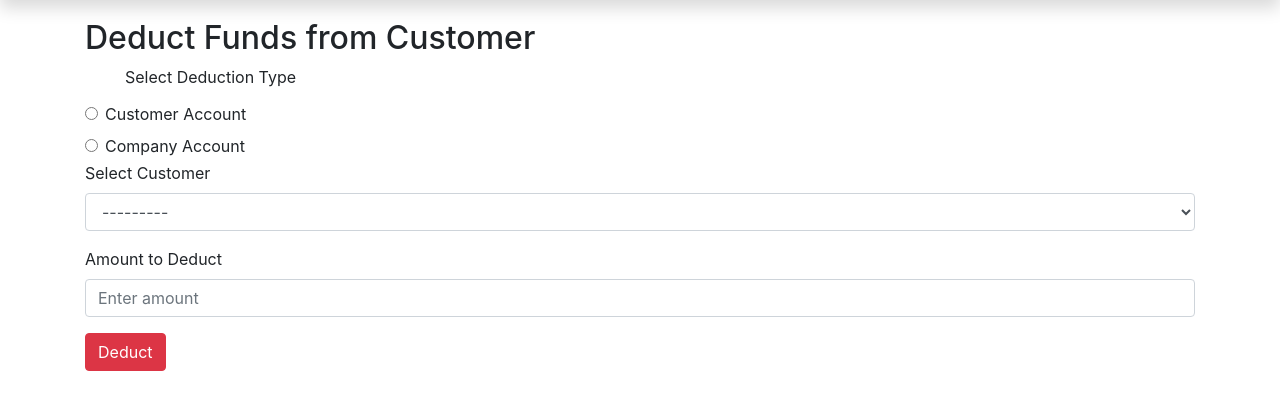
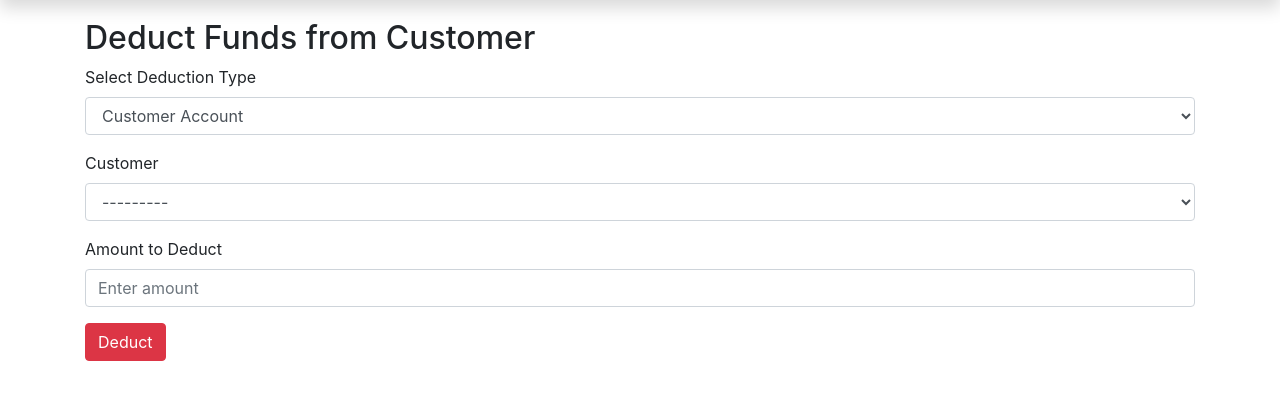
Before and after one commit to chrispydev/dogmastarventur, a Django app: page /dashboard/deduct/ in a window 1280 px wide. Shown: the part 69-479 px from the top of the page. Run offline with Django 5.2, Linux system fonts and the light colour scheme; a user stored in the database is signed in; data comes from the database, SQL or seed files in the repository.

Commit message:
feat(file name): done with backend deduction features

```diff
--- a/savings/forms.py
+++ b/savings/forms.py
@@ -1,5 +1,5 @@
 from django import forms
-from savings.models import Collection, Customer
+from savings.models import Collection, Customer, Deduction
 
 
 class CollectionForm(forms.ModelForm):
@@ -22,24 +22,16 @@
         }
 
 
-class DeductionForm(forms.Form):
-    DEDUCTION_CHOICES = [
-        ('customer', 'Customer Account'),
-        ('company', 'Company Account')
-    ]
-
+class DeductionForm(forms.ModelForm):
     deduction_type = forms.ChoiceField(
-        choices=DEDUCTION_CHOICES,
-        widget=forms.RadioSelect(attrs={'class': 'form-check-input'})
+        choices=Deduction.DEDUCTION_CHOICES,
+        widget=forms.Select(attrs={'class': 'form-control'})
     )
-
     customer = forms.ModelChoiceField(
         queryset=Customer.objects.all(),
         required=False,
-        label="Select Customer",
         widget=forms.Select(attrs={'class': 'form-control'})
     )
-
     amount = forms.DecimalField(
         min_value=0.01,
         max_digits=10,
@@ -48,3 +40,22 @@
         widget=forms.NumberInput(
             attrs={'class': 'form-control', 'placeholder': 'Enter amount'})
     )
+
+    class Meta:
+        model = Deduction
+        fields = ['deduction_type', 'customer', 'amount']
+
+    def clean(self):
+        cleaned_data = super().clean()
+        deduction_type = cleaned_data.get("deduction_type")
+        customer = cleaned_data.get("customer")
+
+        if deduction_type == "customer" and not customer:
+            raise forms.ValidationError(
+                "Please select a customer for a customer deduction.")
+
+        if deduction_type == "company" and customer:
+            raise forms.ValidationError(
+                "Do not select a customer when deducting from the company account.")
+
+        return cleaned_data
--- a/savings/models.py
+++ b/savings/models.py
@@ -1,11 +1,9 @@
 from django.db import models
 from django.contrib.auth.models import User
 from PIL import Image, ImageFile
-from django.core.files.storage import default_storage
-from datetime import datetime
+from django.utils.timezone import now
 import random
 import string
-from django.utils.timezone import now
 
 ImageFile.LOAD_TRUNCATED_IMAGES = True  # Allow truncated images to be loaded
 
@@ -17,10 +15,25 @@
         return self.user.username
 
 
-def set_customer_creator(worker):
-    """Callback function to set the created_by field when a Worker is deleted."""
-    # Assuming that the worker who created this customer is still available
-    return worker.created_by  # Adjust this as needed based on your logic
+class CompanyAccount(models.Model):
+    balance = models.DecimalField(
+        max_digits=12, decimal_places=2, default=0.00)
+
+    @classmethod
+    def get_instance(cls):
+        """Ensures there is only one company account."""
+        instance, _ = cls.objects.get_or_create(id=1)
+        return instance
+
+    def update_balance(self):
+        """Ensures company balance matches total customer balances."""
+        total_customer_balance = Customer.objects.aggregate(models.Sum('balance'))[
+            'balance__sum'] or 0.00
+        self.balance = total_customer_balance
+        self.save()
+
+    def __str__(self):
+        return f"Company Account - Balance: GH₵{self.balance}"
 
 
 class Customer(models.Model):
@@ -31,27 +44,29 @@
         upload_to='media_file', default='default.jpg')
     created_by = models.ForeignKey(
         Worker,
-        # Set the worker who created this when the worker is deleted
-        on_delete=models.SET(set_customer_creator),
+        on_delete=models.SET_NULL,  # ✅ Use SET_NULL instead of a function
         null=True,
         blank=True,
         related_name='customers_created'
     )
-    joined = models.DateTimeField(
-        auto_now_add=True)  # Changed to DateTimeField
+
+    joined = models.DateTimeField(auto_now_add=True)
     account_number = models.CharField(
-        max_length=30, unique=True, blank=True, null=True
-    )
+        max_length=30, unique=True, blank=True, null=True)
 
     def __str__(self):
         return self.name
 
     def save(self, *args, **kwargs):
-        # Generate account_number if it doesn't already exist
+        """Save customer balance and update company balance"""
         if not self.account_number:
             self.account_number = self.generate_account_number()
 
-        super().save(*args, **kwargs)  # Save the instance first to access image paths
+        super().save(*args, **kwargs)
+
+        # Update company balance when customer balance changes
+        company = CompanyAccount.get_instance()
+        company.update_balance()
 
         try:
             img_path = self.customer_image.path  # Get the image path
@@ -74,7 +89,6 @@
     def generate_account_number(self):
         """Generates a unique account number for each customer."""
         while True:
-            # Prefix with "ACC", current year, and a random alphanumeric string
             account_number = f"DSV-ACC-{now().strftime('%Y%m%d')}-" + ''.join(
                 random.choices(string.ascii_uppercase + string.digits, k=6)
             )
@@ -86,24 +100,21 @@
     worker = models.ForeignKey(Worker, on_delete=models.CASCADE)
     customer = models.ForeignKey(Customer, on_delete=models.CASCADE)
     amount = models.DecimalField(max_digits=10, decimal_places=2)
-    date = models.DateTimeField(auto_now_add=True)  # Changed to DateTimeField
+    date = models.DateTimeField(auto_now_add=True)
 
     def save(self, *args, **kwargs):
-        # Automatically update customer's balance when saving
+        """Increase customer balance and update company balance"""
         self.customer.balance += self.amount
         self.customer.save()
+
+        # Update company balance
+        company = CompanyAccount.get_instance()
+        company.update_balance()
+
         super().save(*args, **kwargs)
 
     def __str__(self):
         return f"Collection by {self.worker} for {self.customer} on {self.date}"
-
-
-class CompanyAccount(models.Model):
-    balance = models.DecimalField(
-        max_digits=12, decimal_places=2, default=0.00)
-
-    def __str__(self):
-        return f"Company Account - Balance: ${self.balance}"
 
 
 class Deduction(models.Model):
@@ -116,11 +127,31 @@
         User, on_delete=models.CASCADE, related_name="deductions")
     deduction_type = models.CharField(max_length=10, choices=DEDUCTION_CHOICES)
     customer = models.ForeignKey(
-        'Customer', on_delete=models.SET_NULL, null=True, blank=True)
+        Customer, on_delete=models.SET_NULL, null=True, blank=True)
     amount = models.DecimalField(max_digits=10, decimal_places=2)
     date_deducted = models.DateTimeField(auto_now_add=True)
 
+    def save(self, *args, **kwargs):
+        """Ensure sufficient balance before deduction"""
+        if self.deduction_type == "customer":
+            if not self.customer:
+                raise ValueError(
+                    "Customer is required for customer deductions.")
+            if self.customer.balance < self.amount:
+                raise ValueError("Insufficient balance in customer's account.")
+            self.customer.balance -= self.amount
+            self.customer.save()
+
+        elif self.deduction_type == "company":
+            company = CompanyAccount.get_instance()
+            if company.balance < self.amount:
+                raise ValueError("Insufficient balance in company account.")
+            company.balance -= self.amount
+            company.save()
+
+        super().save(*args, **kwargs)
+
     def __str__(self):
         if self.deduction_type == "customer":
-            return f"${self.amount} deducted from {self.customer.name} by {self.admin.username}"
-        return f"${self.amount} deducted from Company Account by {self.admin.username}"
+            return f"GH₵{self.amount} deducted from {self.customer.name} by {self.admin.username}"
+        return f"GH₵{self.amount} deducted from Company Account by {self.admin.username}"
--- a/savings/views.py
+++ b/savings/views.py
@@ -247,54 +247,46 @@
         return redirect('dashboard')
 
 
-class DeductBalanceView(LoginRequiredMixin, UserPassesTestMixin, FormView):
-    template_name = "auth/deduct_balance.html"
+class DeductBalanceView(FormView):
+    template_name = "savings/deduct_balance.html"
     form_class = DeductionForm
     success_url = reverse_lazy('deduct_balance')
 
-    def test_func(self):
-        return self.request.user.is_superuser  # Ensure only admin can access this
-
     def form_valid(self, form):
         deduction_type = form.cleaned_data['deduction_type']
+        customer = form.cleaned_data['customer']
         amount = form.cleaned_data['amount']
-        admin = self.request.user
 
-        if deduction_type == 'customer':
-            customer = form.cleaned_data['customer']
-            if customer and customer.balance >= amount:
-                customer.balance -= amount
-                customer.save()
+        try:
+            if deduction_type == "customer":
+                if customer.balance >= amount:
+                    customer.balance -= amount
+                    customer.save()
+                    messages.success(
+                        self.request, f"GH₵{amount} deducted from {customer.name}.")
+                else:
+                    messages.error(
+                        self.request, "Insufficient balance in customer's account.")
 
-                Deduction.objects.create(
-                    admin=admin,
-                    deduction_type='customer',
-                    customer=customer,
-                    amount=amount
-                )
+            elif deduction_type == "company":
+                company = CompanyAccount.get_instance()
+                if company.balance >= amount:
+                    company.balance -= amount
+                    company.save()
+                    messages.success(
+                        self.request, f"GH₵{amount} deducted from Company Account.")
+                else:
+                    messages.error(
+                        self.request, "Insufficient balance in company account.")
 
-                messages.success(
-                    self.request, f"GH₵{amount} deducted from {customer.name}.")
-            else:
-                messages.error(
-                    self.request, "Insufficient balance in customer's account.")
+            Deduction.objects.create(
+                deduction_type=deduction_type,
+                customer=customer if deduction_type == "customer" else None,
+                amount=amount,
+                admin=self.request.user
+            )
 
-        elif deduction_type == 'company':
-            company_account, _ = CompanyAccount.objects.get_or_create()
-            if company_account.balance >= amount:
-                company_account.balance -= amount
-                company_account.save()
-
-                Deduction.objects.create(
-                    admin=admin,
-                    deduction_type='company',
-                    amount=amount
-                )
-
-                messages.success(
-                    self.request, f"GH₵{amount} deducted from the company account.")
-            else:
-                messages.error(
-                    self.request, "Insufficient balance in the company account.")
+        except Exception as e:
+            messages.error(self.request, str(e))
 
         return super().form_valid(form)
--- a/static/css/deduction_form.css
+++ b/static/css/deduction_form.css
@@ -1,12 +1,12 @@
-.margin {
+/* .margin {
     margin-bottom: 4rem;
     margin-left: 2.5rem;
-}
+} */
 
-.margin__top {
+/* .margin__top {
     margin-top: 4rem;
     margin-bottom: 4rem;
-}
+} */
 
 
 @media (max-width: 768px) {
--- a/templates/auth/deduct_balance.html
+++ b/templates/savings/deduct_balance.html
@@ -42,20 +42,23 @@
 
 <script>
    document.addEventListener("DOMContentLoaded", function () {
-        const deductionType = document.querySelectorAll("input[name='deduction_type']");
+    const deductionTypeField = document.querySelector("select[name='deduction_type']");
     const customerSection = document.getElementById("customer-section");
 
     function toggleCustomerField() {
-            const selected = document.querySelector("input[name='deduction_type']:checked").value;
-            if (selected === "company") {
+        if (deductionTypeField.value === "company") {
             customerSection.style.display = "none";
         } else {
             customerSection.style.display = "block";
         }
     }
 
-        deductionType.forEach(radio => radio.addEventListener("change", toggleCustomerField));
+    // Listen for changes
+    deductionTypeField.addEventListener("change", toggleCustomerField);
+
+    // Initial check on page load
     toggleCustomerField();
     });
+
 </script>
 {% endblock %}
```
Also changed, not shown: savings/migrations/0001_initial.py, savings/migrations/0002_customer_account_number.py (deleted), savings/migrations/0003_alter_customer_account_number.py (deleted), savings/migrations/0004_companyaccount.py (deleted), savings/migrations/0005_deduction.py (deleted). Lines whose indentation alone changed are shown as unchanged.
